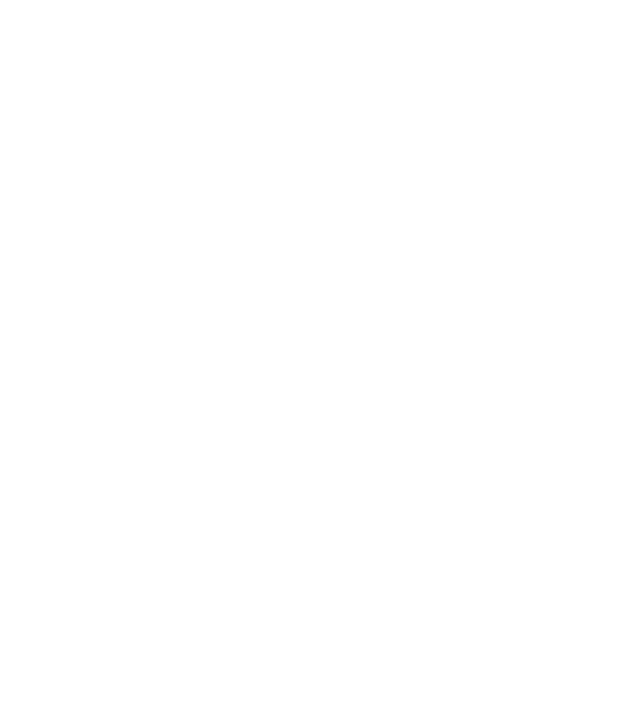
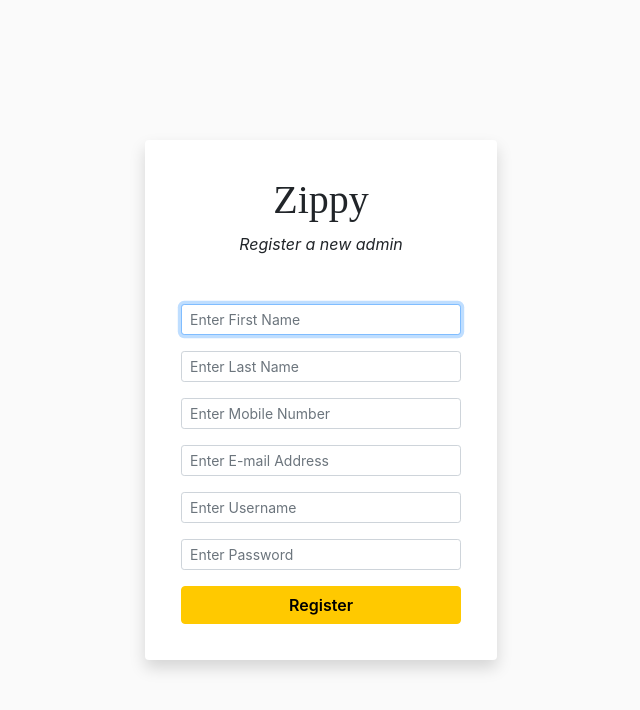
Before and after one commit to DhakalRupesh/Zippy_app_Admin_Pannel, a React (Create React App) app: page /registeradmin in a window 1280 px wide. Shown: the top 710 px of the page, without its empty margins (319-959 px from the left). Built offline with nearby package versions, Linux system fonts and the light colour scheme; a web font is replaced by a local one.

Commit message:
add new admin

```diff
--- a/src/App.js
+++ b/src/App.js
@@ -2,6 +2,8 @@
 import Login from './components/Login';
 import Dashboard from './components/Dashboard';
 import Members from './components/Members';
+import Rider_Verify from './components/Rider_Verify';
+import Register_Admin from './components/Register_Admin';
 import './App.css';
 import './components/Custom.css';
 import { BrowserRouter as Router, Route } from 'react-router-dom';
@@ -12,6 +14,8 @@
      <Route exact path='/' component={Login} />
      <Route exact path='/dashboard' component={Dashboard} />
      <Route exact path='/members' component = {Members} />
+     <Route exact path='/riderverify' component={Rider_Verify}/>
+     <Route exact path='/registeradmin' component={Register_Admin}/>
    </Router>
   );
 }
--- a/src/components/Custom_css/dashboard.css
+++ b/src/components/Custom_css/dashboard.css
@@ -1,4 +1,8 @@
 @import url('https://fonts.googleapis.com/css?family=Rancho&display=swap');
+
+.dashboard_container{
+  background-color: #fafafa !important;
+}
 
 nav ul a .iconP{
   margin: 0 5px 0 0px;
@@ -19,5 +23,8 @@
   margin-right: 50px; */
   margin-left: 20px;
   margin-right: 10px;
+}
 
-  }
+/* .dashboard_btn_container{
+  background-color: #FFC900 !important;
+} */
--- a/src/components/Dashboard.js
+++ b/src/components/Dashboard.js
@@ -4,12 +4,29 @@
 import { Link, Redirect } from 'react-router-dom'
 import './Custom_css/dashboard.css'
 export default class Dashboard extends Component {
+
+      constructor(props) {
+        super(props)
+
+        this.state = {
+            config: {
+                headers: { 'Authorization': 'Bearer ' + localStorage.getItem('token') }
+            }
+        }
+    }
+
+    handleLogout = (e) => {
+      e.preventDefault();
+      localStorage.removeItem('token');
+      this.props.history.push('/')
+    }
+
     render() {
         return (
-          <div>
+          <div className="dashboard_container">
             <Navbar id="navLogoText" className="navbar navbar navbar-dark bg-dark navbar-expand-lg text-white navbar-fixed-top txt">
                 <Container>
-                  <a class="navbar-brand"  href="#">
+                  <a class="navbar-brand"  href="/dashboard">
                       {/* <img class="img-Logo" src={require('./CssImages/zippy_logo_trans.png')} alt="logoofzippy"/>  */}
                       <a href="" className="dashtext">Zippy</a>
                   </a>
@@ -21,7 +38,7 @@
                       {/* <!-- Left Side Of Navbar --> */}
                       <div class="nav text-center collapse navbar-collapse font-weight-bold" id="collapseDIv">
                           <ul class="navbar-nav" id="menuS">
-                          <li class="nav-item"><a href=""  class="nav-link icon home"> <p class="iconP">Home</p></a></li>
+                          <li class="nav-item"><Link to="/dashboard"  class="nav-link icon home"> <p class="iconP">Home</p></Link></li>
                           </ul>
                       </div>
                   </div>
@@ -30,14 +47,14 @@
                   <ul class="navbar-nav ml-auto">
                     <UncontrolledDropdown nav inNavbar style={{ marginRight: '20px' }}>
                       <DropdownToggle nav caret>
-                        Username
+                        {/* {this.state.adminUser.username} */}
                       </DropdownToggle>
                       <DropdownMenu right>
-                        <DropdownItem>
+                        <DropdownItem onClick={this.handleAdminProfile}>
                           Profile
                         </DropdownItem>
                         <DropdownItem divider />
-                        <DropdownItem>
+                        <DropdownItem onClick={this.handleLogout}>
                           Logout
                         </DropdownItem>
                       </DropdownMenu>
@@ -48,33 +65,33 @@
 
           <h6 className="mb-3 mt-3 text-muted text-center"> Admin Dashboard </h6>
 
-          <Container>
+          <Container className="dashboard_btn_container">
             <Row>
-              <Link class="col-lg-3 col-md-4 ml-5 shadow p-3 mb-5 rounded bg-warning text-dark mt-3 mb-3 pt-3 pb-3 controls" to="/members" style={{ width: '22rem' }}>
+              <Link class="col-lg-3 col-md-4 shadow p-3 mb-5 rounded bg-warning text-dark mt-3 mb-3 pt-3 pb-3 controls" to="/members" style={{ width: '22rem' }}>
                 <h4 class="text-center"><img src={require('./CssImages/membersm.png')} alt="sportlogo"/></h4>
                 <h4 className="text-center">Members</h4>
                 <p className="text-center"><small>View Members info</small></p>
               </Link>
-              <a class="col-lg-1 col-md-4"></a>
-              <a class="col-lg-3 col-md-4 shadow p-3 mb-5 rounded bg-warning text-dark mt-3 mb-3 pt-3 pb-3 controls" href="" style={{ width: '22rem' }}>
+              <Link class="col-lg-1 col-md-4"></Link>
+              <Link class="col-lg-3 col-md-4 shadow p-3 mb-5 rounded bg-warning text-dark mt-3 mb-3 pt-3 pb-3 controls" to="/riderverify" style={{ width: '22rem' }}>
                   <h4 class="text-center"><img src={require('./CssImages/driverSm.png')} alt="sportlogo"/></h4>
                   <h4 class="text-center">Riders</h4>
                   <p class="text-center"><small>Verify & Approve</small></p>
-              </a>
-              <a class="col-lg-1 col-md-4"></a>
-              <a class="col-lg-3 col-md-4 shadow p-3 mb-5 rounded bg-warning text-dark mt-3 mb-3 pt-3 pb-3 controls" href="" style={{ width: '22rem' }}>
+              </Link>
+              <Link class="col-lg-1 col-md-4"></Link>
+              <Link class="col-lg-3 col-md-4 shadow p-3 mb-5 rounded bg-warning text-dark mt-3 mb-3 pt-3 pb-3 controls" to="/registeradmin" style={{ width: '22rem' }}>
                   <h4 class="text-center"><img src={require('./CssImages/adminsm.png')} alt="sportlogo"/></h4>
                   <h4 class="text-center">Admin</h4>
                   <p class="text-center"><small>Register new admin</small></p>
-              </a>
+              </Link>
             </Row>
 
             <Row>
-              <a class="col-lg-3 col-md-4 ml-5 shadow p-3 mb-5 rounded bg-warning text-dark mt-3 mb-3 pt-3 pb-3 controls" href="" style={{ width: '22rem' }}>
+              <Link class="col-lg-3 col-md-4 shadow p-3 mb-5 rounded bg-warning text-dark mt-3 mb-3 pt-3 pb-3 controls" to="" style={{ width: '22rem' }}>
                 <h4 class="text-center"><img src={require('./CssImages/driverSm.png')} alt="sportlogo"/></h4>
                 <h4 className="text-center">Riders</h4>
                 <p className="text-center"><small>View & Disable</small></p>
-              </a>
+              </Link>
             </Row>
           </Container>
         </div>
--- /dev/null
+++ b/src/components/Register_Admin.js
@@ -0,0 +1,87 @@
+import React, { Component } from 'react'
+import { Button, Form, FormGroup, Label, Input, Container, FormText } from 'reactstrap'
+import { Link, Redirect } from 'react-router-dom'
+import './Custom.css'
+import axios from 'axios'
+
+export default class Register_Admin extends Component {
+    constructor(props) {
+        super(props)
+
+        this.state = {
+            fname: '',
+            lname: '',
+            mobile: '',
+            email: '',
+            username: '',
+            password: '',
+            isRegistered: false
+        }
+    }
+
+    handleChange = (e) => {
+        this.setState({
+            [e.target.name]: e.target.value
+        })
+    }
+
+    handleRegister = (e) => {
+        e.preventDefault();
+        axios.post('http://localhost:3001/aduser/register', this.state)
+        .then((response)=>{
+            localStorage.setItem('token', response.data.token)
+            this.setState({
+                fname: '',
+                lname: '',
+                mobile: '',
+                email: '',
+                username: '',
+                password: '',
+                isRegistered: true
+            })
+        }).catch((err) => console.log(err))
+    }
+
+    render() {
+        if (this.state.isRegistered === true){
+            return <Redirect to="/"/>
+        }
+        return (
+            <div className = "loginContainer d-flex" Style={"height:100vh"}>
+            <div className="text-center shadow p-3 bg-white rounded" style={{width: '22rem',margin:" auto"}}>
+                    <div className="card-body">
+                        <h3 className="login-text">Zippy</h3>
+                        <i>Register a new admin</i>
+                        <Form>
+                            <FormGroup className="mt-5">
+                                <Input className="form-control form-control-sm" name='fname' type='text' placeholder="Enter First Name"
+                                    value={this.state.fname} onChange={this.handleChange} required autoFocus/>
+                            </FormGroup>
+                            <FormGroup>
+                                <Input className="form-control form-control-sm" name='lname' type='text' placeholder="Enter Last Name"
+                                    value={this.state.lname} onChange={this.handleChange} required/>
+                            </FormGroup>
+                            <FormGroup>
+                                <Input className="form-control form-control-sm" name='mobile' type='text' placeholder="Enter Mobile Number"
+                                    value={this.state.mobile} onChange={this.handleChange} required/>
+                            </FormGroup>
+                            <FormGroup>
+                                <Input className="form-control form-control-sm" name='email' type='text' placeholder="Enter E-mail Address"
+                                    value={this.state.email} onChange={this.handleChange} required/>
+                            </FormGroup>
+                            <FormGroup>
+                                <Input className="form-control form-control-sm" name='username' type='text' placeholder="Enter Username"
+                                    value={this.state.username} onChange={this.handleChange} required/>
+                            </FormGroup>
+                            <FormGroup>
+                                <Input className="form-control form-control-sm" type='password' name='password' id='password' placeholder="Enter Password"
+                                    value={this.state.password} onChange={this.handleChange} required/>
+                            </FormGroup>
+                            <Button className="btn-block btnLogin"  onClick={this.handleRegister}>Register</Button>
+                        </Form>
+                    </div>
+                </div>
+            </div>
+        )
+    }
+}
--- /dev/null
+++ b/src/components/Rider_Verify.js
@@ -0,0 +1,11 @@
+import React, { Component } from 'react'
+
+export default class Rider_Verify extends Component {
+    render() {
+        return (
+            <div className="Rider_Verify_container">
+
+            </div>
+        )
+    }
+}
```
Lines whose indentation alone changed are shown as unchanged.
